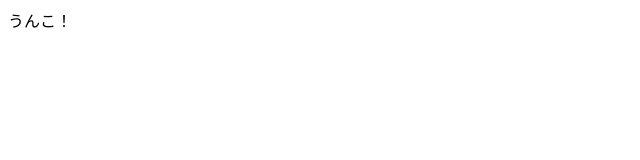
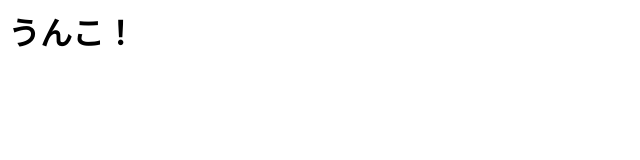
Before and after one commit to okasidayo/game-site, a plain HTML site: page index.html in a window 1280 px wide. Shown: the whole page, without its empty margins (0-640 px from the left). Drawn offline with Linux system fonts and the light colour scheme.

Commit message:
Update index.html

```diff
--- a/index.html
+++ b/index.html
@@ -1 +1 @@
-<h>うんこ！<h>
+<h1>うんこ！</h1>
```
